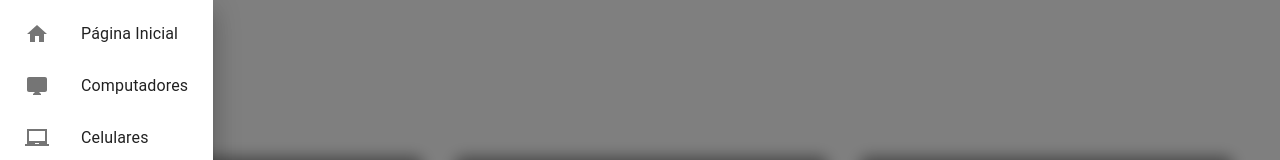
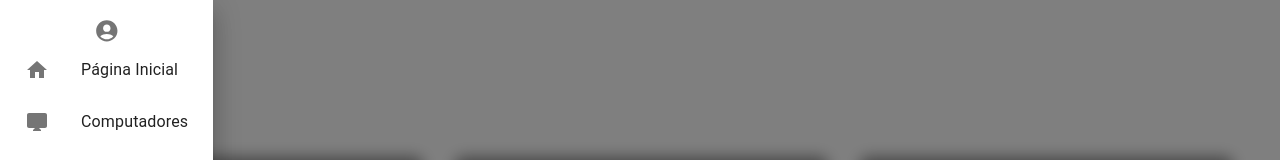
Before and after one commit to WellesleyMussolini/My-Movie-List, a React (Create React App) app: page / in a window 1280 px wide. Both pictures are taken after a click on the icon 40 px from the left and 40 px from the top of the page. Shown: the top 160 px of the page. Built offline with nearby package versions, Linux system fonts and the light colour scheme.

Commit message:
user-icon

```diff
--- a/src/components/Sidebar/Sidebar.jsx
+++ b/src/components/Sidebar/Sidebar.jsx
@@ -1,8 +1,8 @@
 import React from "react";
-import Box from "@mui/material/Box";
 import Drawer from "@mui/material/Drawer";
 import List from "@mui/material/List";
 import ListItem from "@mui/material/ListItem";
+import Box from "@mui/material/Box";
 
 import ListItemIcon from "@mui/material/ListItemIcon";
 import ListItemText from "@mui/material/ListItemText";
@@ -13,7 +13,7 @@ import LaptopChromebookIcon from "@mui/icons-material/LaptopChromebook";
 import PhoneIphoneIcon from "@mui/icons-material/PhoneIphone";
 
 //Styles
-import { ListItemButtonStyled } from "./sidebar.styles";
+import { ListItemButtonStyled, AccountIconDiv, AccountIcon } from "./sidebar.styles";
 
 export default function Sidebar({ openSidebar, handleClose }) {
   const itensSidebar = [
@@ -39,6 +39,9 @@ export default function Sidebar({ openSidebar, handleClose }) {
     <Drawer open={openSidebar} onClick={handleClose}>
       <Box role="presentation">
         <List>
+          <AccountIconDiv>
+            <AccountIcon />
+          </AccountIconDiv>
           {itensSidebar.map((item, index) => (
             <ListItem key={index} disablePadding>
               <ListItemButtonStyled>
--- a/src/components/Sidebar/sidebar.styles.jsx
+++ b/src/components/Sidebar/sidebar.styles.jsx
@@ -1,6 +1,21 @@
 import { styled } from "@mui/system";
+
 import ListItemButton from "@mui/material/ListItemButton";
+import AccountCircleIcon from '@mui/icons-material/AccountCircle';
+
+export const AccountIconDiv = styled("div")({
+  display: "flex",
+  justifyContent: "center",
+  alignItens: "center",
+});
+
+
+export const AccountIcon = styled(AccountCircleIcon)({
+  marginTop: "10px",
+  fontSize: "1.6em",
+  color: "rgba(0, 0, 0, 0.54)",
+});
 
 export const ListItemButtonStyled = styled(ListItemButton)({
-  padding:"10px 25px"
+  padding: "10px 25px",
 });
```
